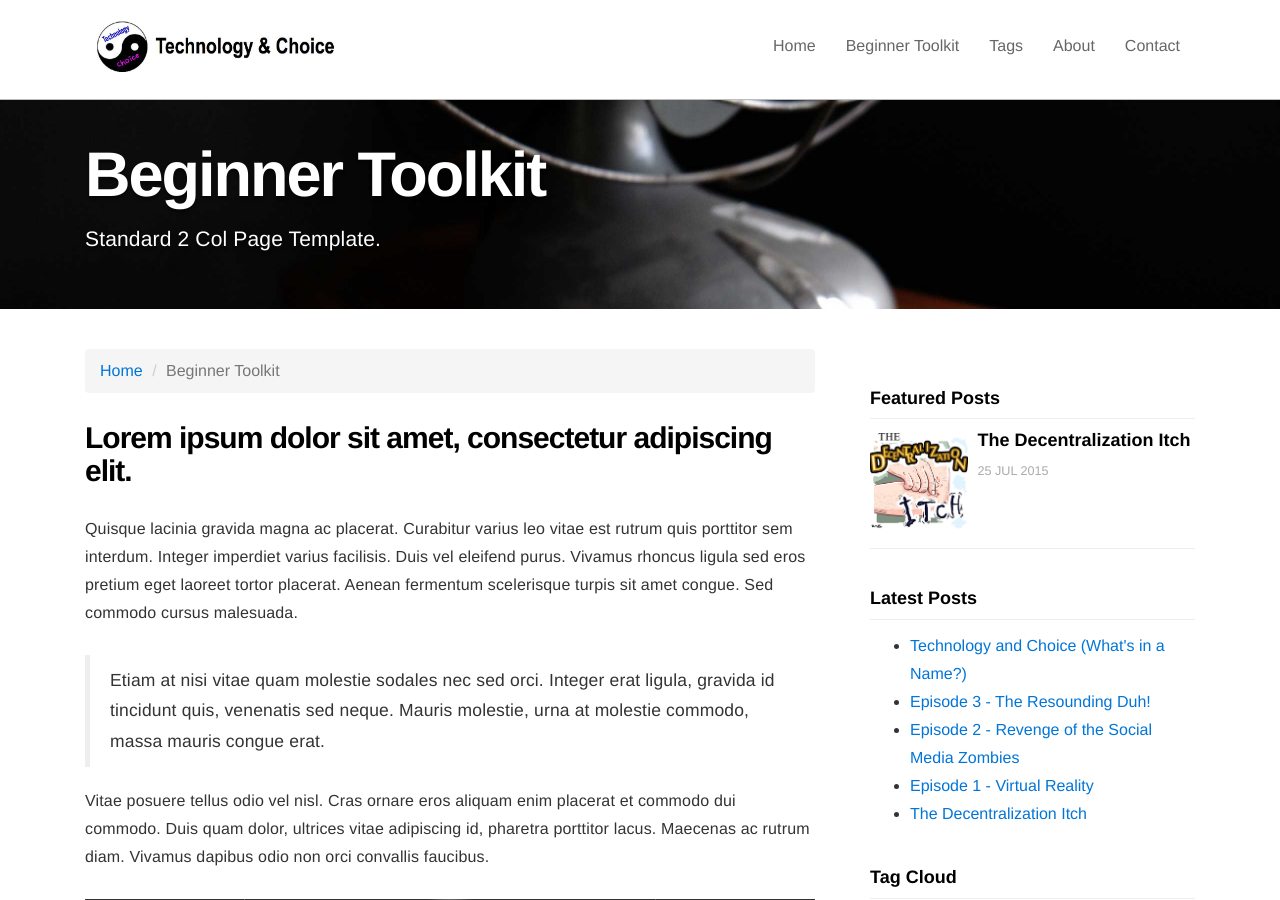
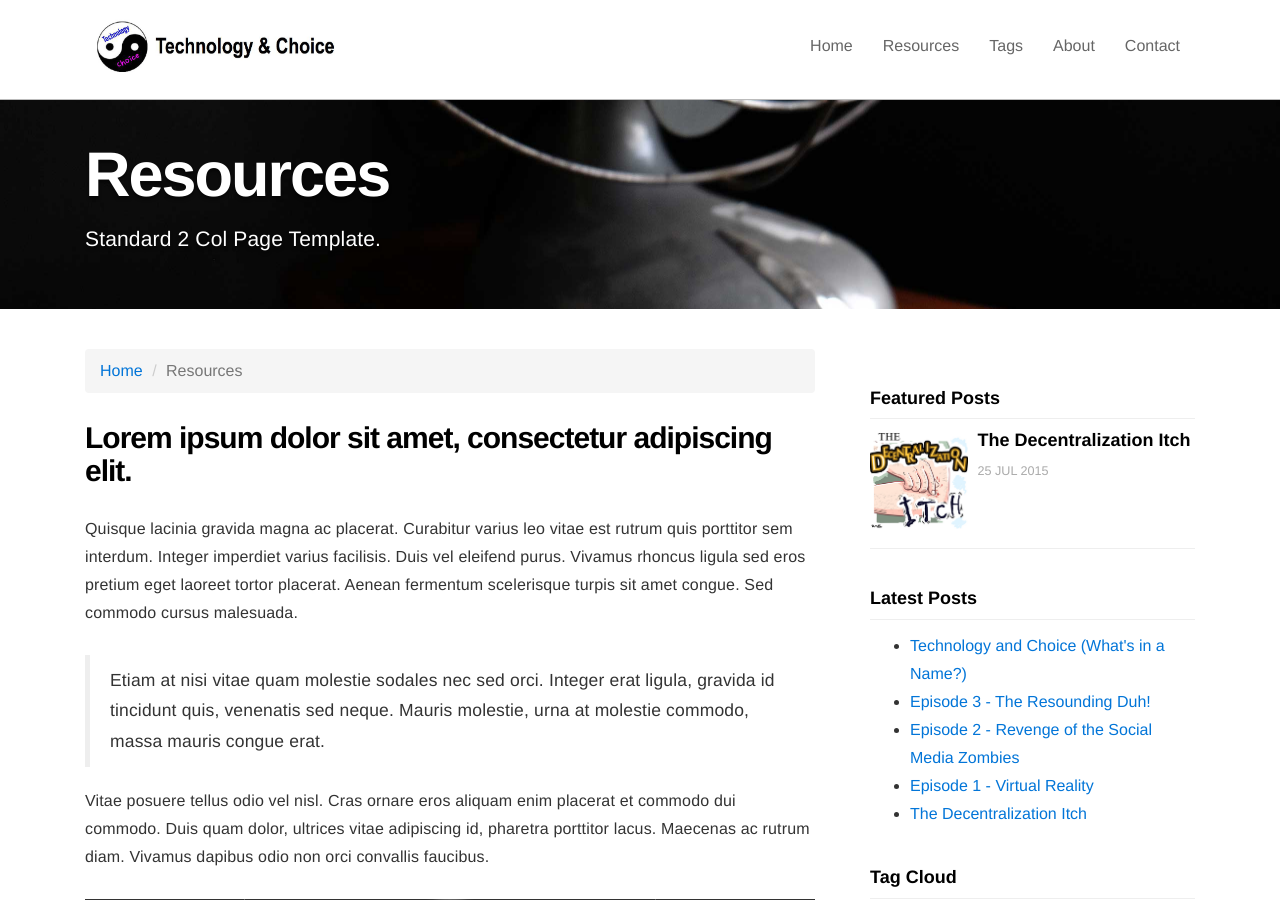
Before and after one commit to safecrossroads/technologyandchoice.com, a Jekyll site: the page built from resources.md, in a window 1280 px wide and 900 px high. Built offline with Jekyll 4.4.1, drawn with Linux system fonts in a browser that asks for light colours; some of the changed text lies outside the part shown.

Commit message:
rename beginner toolkit to resources

```diff
--- a/_includes/_components/section-jumbotron.html
+++ b/_includes/_components/section-jumbotron.html
@@ -12,7 +12,7 @@
 
         <p class="lead">{{page.excerpt}}</p>
 
-        <p><a class="btn btn-primary btn-lg" href="/beginner-toolkit/">Beginner Toolkit &raquo;</a></p>
+        <p><a class="btn btn-primary btn-lg" href="https://tinyletter.com/technologyandchoice">Subscribe to our newsletter &raquo;</a></p>
       </div><!-- /.col-sm-12 -->
     </div><!-- /.row -->
 
--- a/_includes/footer.html
+++ b/_includes/footer.html
@@ -9,7 +9,7 @@
 
       <ul class="footer-nav list-inline">
         <li><a href="{{site.baseurl | prepend: site.url}}/index.html">Home</a></li>
-        <li><a href="{{site.baseurl | prepend: site.url}}/beginner-toolkit/">Beginner Toolkit</a></li>
+        <li><a href="{{site.baseurl | prepend: site.url}}/resources/">Resources</a></li>
         <li><a href="{{site.baseurl | prepend: site.url}}/tags/">Tags</a></li>
         <li><a href="{{site.baseurl | prepend: site.url}}/about/">About</a></li>
         <li><a href="{{site.baseurl | prepend: site.url}}/contact/">Contact</a></li>
--- a/_includes/nav.html
+++ b/_includes/nav.html
@@ -32,7 +32,7 @@
       <nav id="navbar-collapse" class="navbar-collapse collapse" role="navigation">
         <ul class="nav navbar-nav mouseover">
           <li><a href="{{site.baseurl | prepend: site.url}}/">Home</a></li>
-          <li><a href="{{site.baseurl | prepend: site.url}}/beginner-toolkit/">Beginner Toolkit</a></li>
+          <li><a href="{{site.baseurl | prepend: site.url}}/resources/">Resources</a></li>
           <li><a href="{{site.baseurl | prepend: site.url}}/tags/">Tags</a></li>
           <li><a href="{{site.baseurl | prepend: site.url}}/about/">About</a></li>
           <li><a href="{{site.baseurl | prepend: site.url}}/contact/">Contact</a></li>
--- a/beginner-toolkit.md
+++ b/resources.md
@@ -1,6 +1,6 @@
 ---
 layout: page
-title: Beginner Toolkit
+title: Resources
 excerpt: Standard 2 Col Page Template.
 permalink:
 thumbnail: assets/img/banner-01.jpg
```
